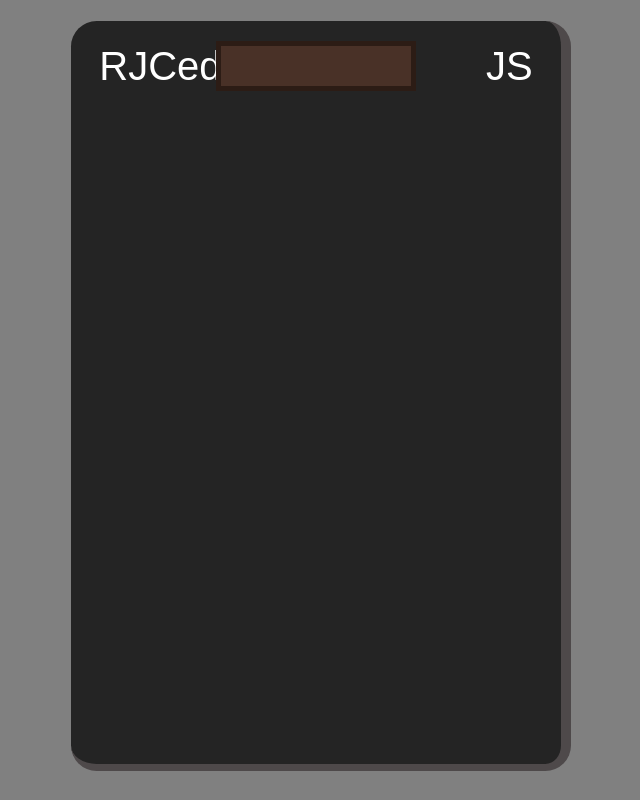
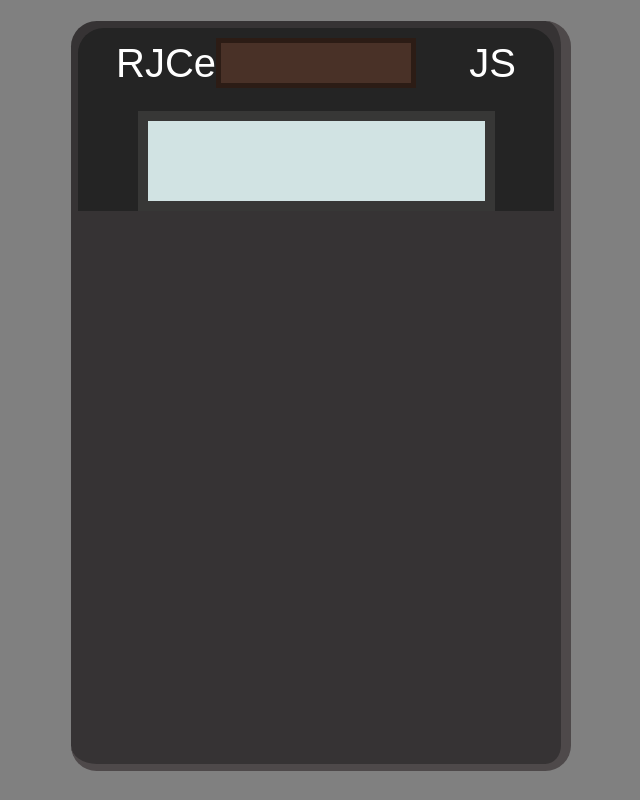
Before and after one commit to RJCed/calculator, a plain HTML site: page index.html in a window 1280 px wide. Shown: the whole page, without its empty margins (319-959 px from the left). Drawn offline with Linux system fonts and the light colour scheme; a web font is replaced by a local one.

Commit message:
add style to the display

```diff
--- a/index.html
+++ b/index.html
@@ -9,14 +9,15 @@
 </head>
 <body>
     <div id="container">
+        <div id="upper">
+            <div id="top">
+                <a href="https://github.com/RJCed" target="_blank" rel="noopener noreferrer" style="text-decoration: none;" >RJCed</a>
+                <div id="solar"></div>
+                <span>JS</span>
+            </div>
 
-        <div id="top">
-            <a href="https://github.com/RJCed" target="_blank" rel="noopener noreferrer" style="text-decoration: none;" >RJCed</a>
-            <div id="solar"></div>
-            <span>JS</span>
+            <div id="display"></div>
         </div>
-
-        <div id="display"></div>
 
         <div id="button-container">
 
--- a/style.css
+++ b/style.css
@@ -21,16 +21,26 @@ body{
 }
 
 #container{
-    background-color: #242424;
+    background-color: #363334;
     height: 750px;
     width: 500px;
     border-radius: 2vw;
-    padding: 10px;
+    padding: 7px;
     border-right: 10px solid #4e494a;
     border-bottom: 7px solid #4e494a;
     border-right-radius: 2vw;
 }
 
+#upper{
+    background-color: #242424;
+    border-top-left-radius: 2vw;
+    border-top-right-radius: 2vw;
+
+    display: flex;
+    flex-direction: column;
+    align-items: center;
+    gap: 1vw;
+}
 
 #top{
     display: flex;
@@ -60,3 +70,11 @@ body{
 
     /* border: 1px solid red;     */
 }
+
+
+#display{
+    border: 10px solid #373736;
+    width: 75%;
+    height: 100px;
+    background-color: #d1e3e3;
+}
```
